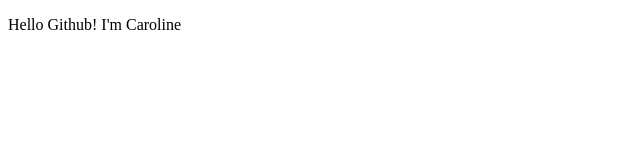
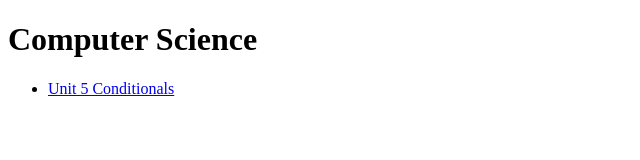
Before and after one commit to ccarolinetthomas/ccarolinetthomas.github.io, a plain HTML site: page index.html in a window 1280 px wide. Shown: the whole page, without its empty margins (0-640 px from the left). Drawn offline with Linux system fonts and the light colour scheme.

Commit message:
Update index.html

```diff
--- a/index.html
+++ b/index.html
@@ -7,6 +7,11 @@
     <title>Document</title>
 </head>
 <body>
-    <p>Hello Github! I'm Caroline</p>
+    <h1>Computer Science</h1>
+    <ul>
+        <li>
+            <a href="/U5_Conditionals/">Unit 5 Conditionals</a>
+        </li>
+    </ul>
 </body>
 </html>
```
